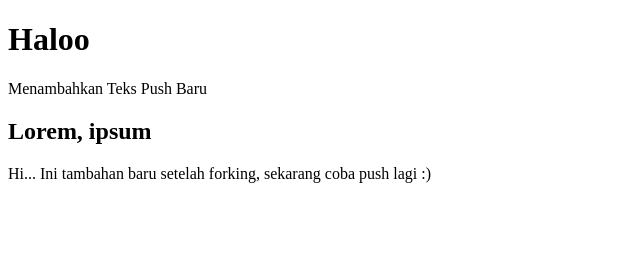
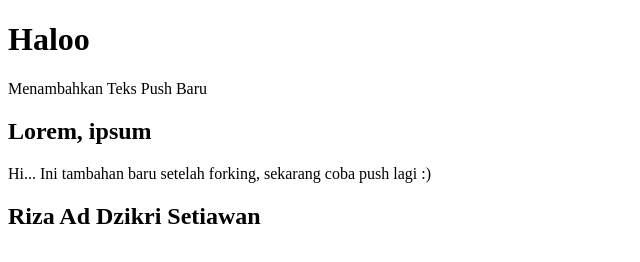
Before and after one commit to aistaqiemsy/cobaPush, a plain HTML site: page index.html in a window 1280 px wide. Shown: the whole page, without its empty margins (0-640 px from the left). Drawn offline with Linux system fonts and the light colour scheme.

Commit message:
Menambahkan Nama Riza

```diff
--- a/index.html
+++ b/index.html
@@ -11,5 +11,6 @@
     <h2>Lorem, ipsum</h2>
     Hi...
     Ini tambahan baru setelah forking, sekarang coba push lagi :)
+    <h2>Riza Ad Dzikri Setiawan</h2>
 </body>
 </html>
```
